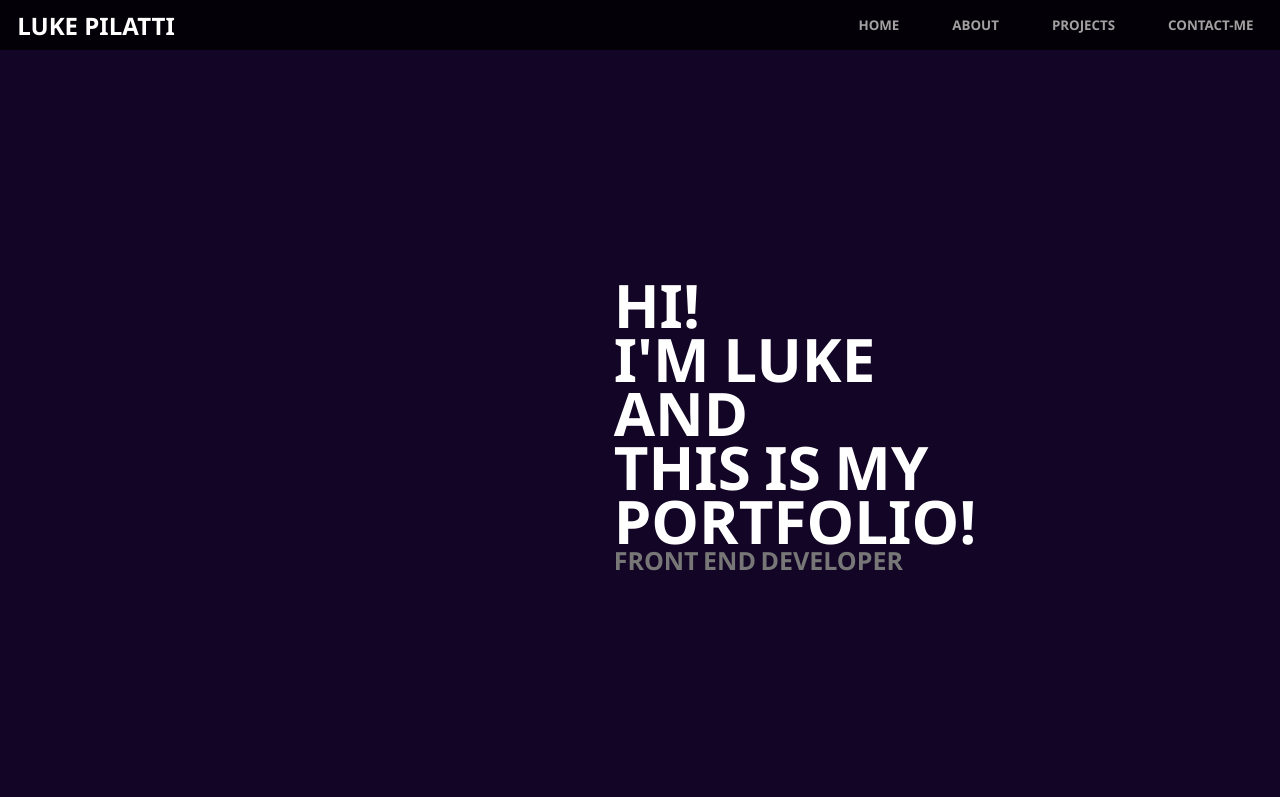
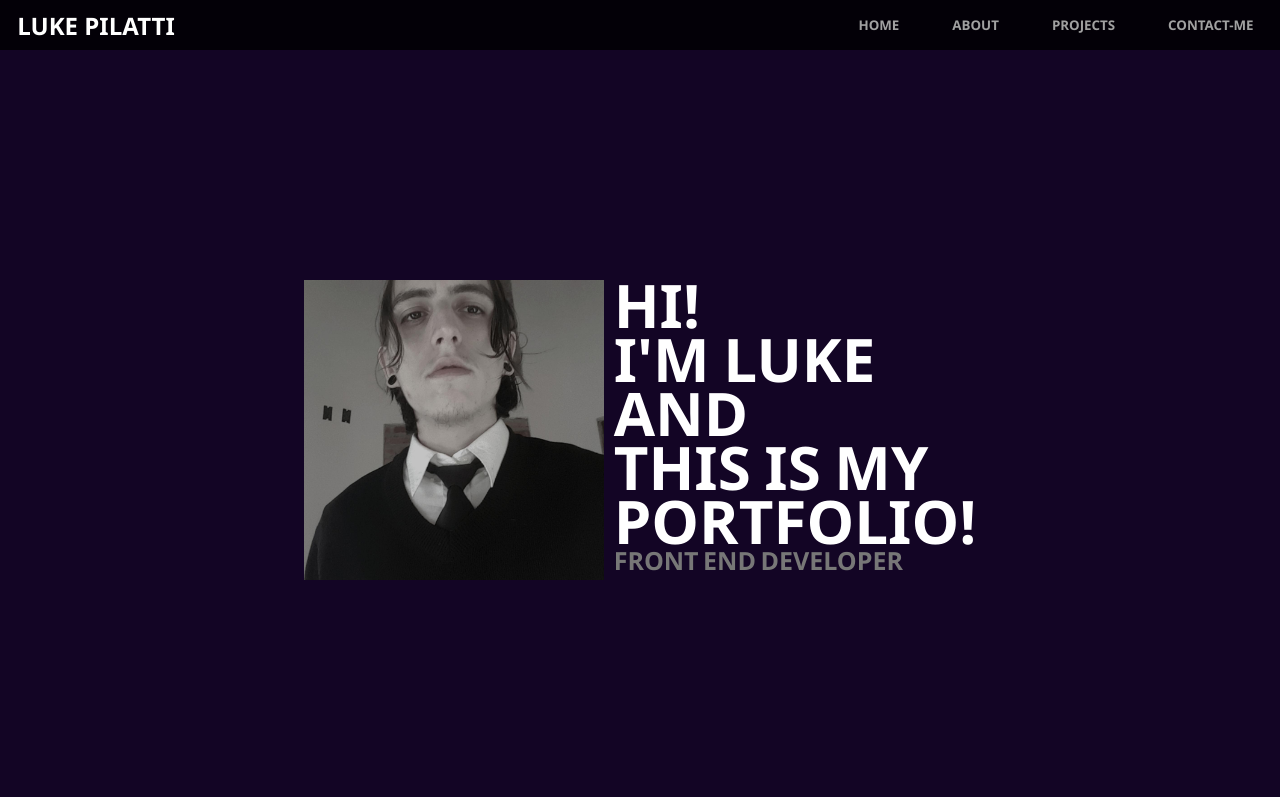
Before and after one commit to LuKeDSP/luke-portfolio, a plain HTML site: page index.html in a window 1280 px wide. Shown: the top 797 px of the page. Drawn offline with Linux system fonts and the light colour scheme.

Commit message:
commited

```diff
--- a/assets/css/apresentacao.css
+++ b/assets/css/apresentacao.css
@@ -13,7 +13,7 @@
 
 .apresentacao__conteudo___imagem {
     margin-top: 10px;
-    background-image: url(assets/img/eu.jpg);
+    background-image: url(/assets/img/eu.jpg);
     background-size: cover;
     background-position: center;
     width: 300px;
```
